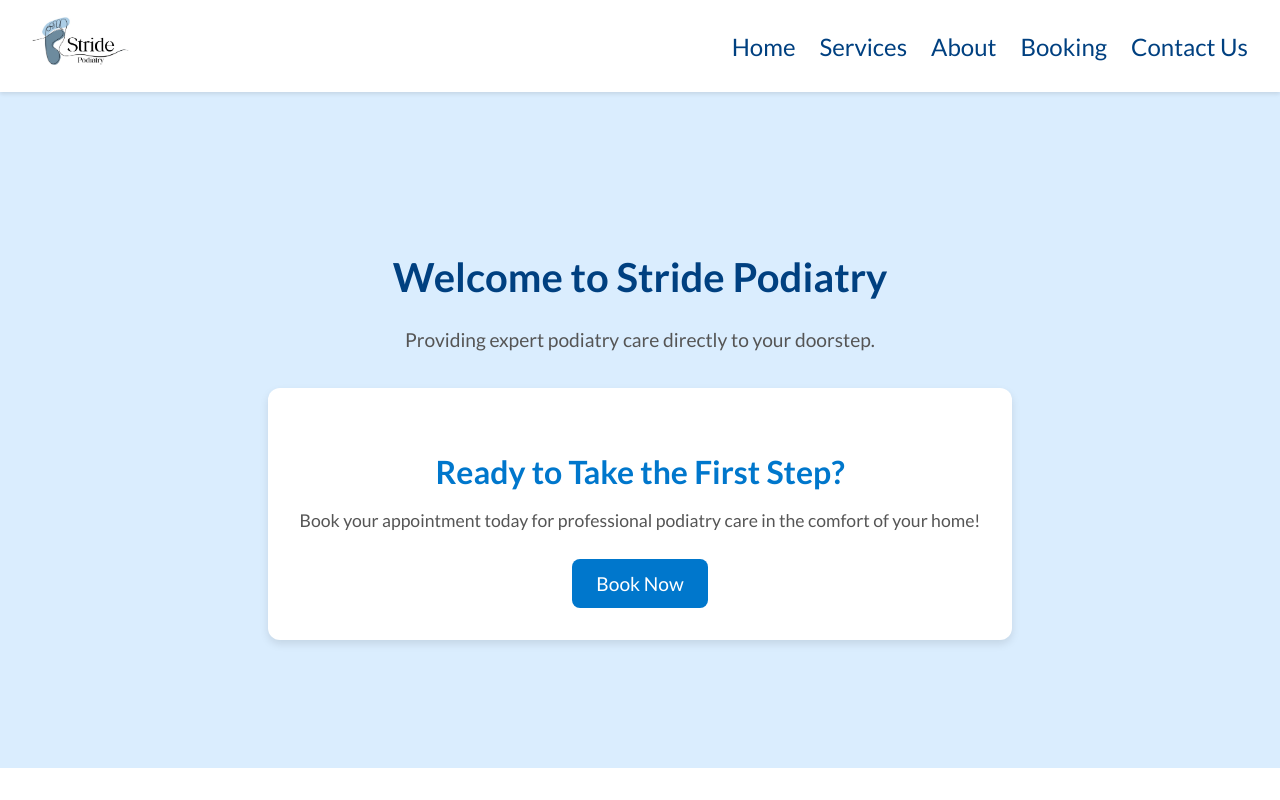
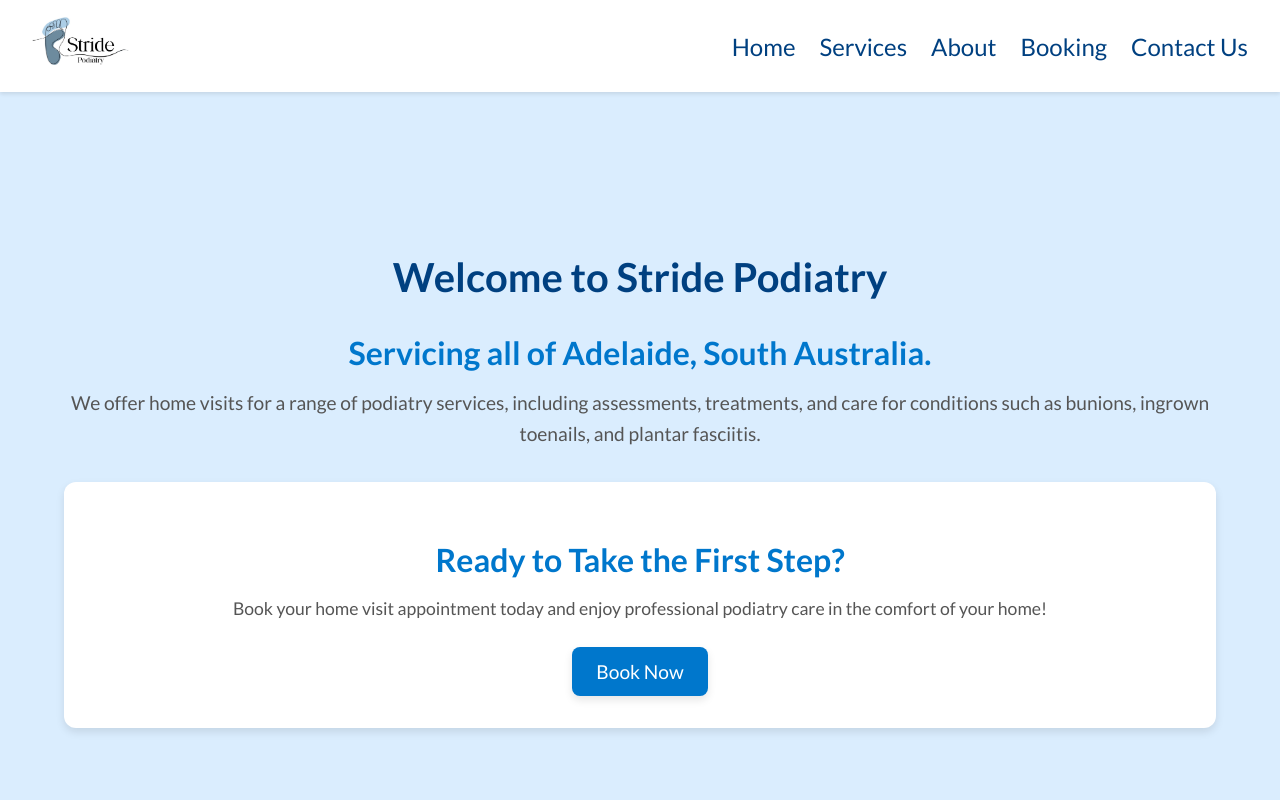
Before and after one commit to Looch8/stride-podiatry, a React (Vite) app: page / in a window 1280 px wide. Shown: the top 800 px of the page. Built offline with nearby package versions, Linux system fonts and the light colour scheme.

Commit message:
home page fix

```diff
--- a/src/pages/Home.jsx
+++ b/src/pages/Home.jsx
@@ -1,23 +1,27 @@
 import '../styles/Home.css';
+import { Link } from 'react-router-dom';
 
 const Home = () => {
 	return (
 		<main className="main-content">
 			<section className="home-section">
 				<h2>Welcome to Stride Podiatry</h2>
-				<p>Providing expert podiatry care directly to your doorstep.</p>
+				<h3>Servicing all of Adelaide, South Australia.</h3>
+				<p>
+					We offer home visits for a range of podiatry services,
+					including assessments, treatments, and care for conditions
+					such as bunions, ingrown toenails, and plantar fasciitis.
+				</p>
 				<div className="book-now">
-					<h3>Ready to Take the First Step?</h3>
+					<h2>Ready to Take the First Step?</h2>
 					<p>
-						Book your appointment today for professional podiatry
-						care in the comfort of your home!
+						Book your home visit appointment today and enjoy
+						professional podiatry care in the comfort of your home!
 					</p>
-					<a
-						href="https://stride-podiatry.au4.cliniko.com/bookings"
-						className="book-now-button"
-					>
+
+					<Link to="/booking" className="book-now-button">
 						Book Now
-					</a>
+					</Link>
 				</div>
 			</section>
 		</main>
--- a/src/styles/Home.css
+++ b/src/styles/Home.css
@@ -10,6 +10,12 @@
 	font-size: 2.5rem;
 	color: #004080;
 	margin-bottom: 1.5rem;
+}
+
+.home-section h3 {
+	font-size: 2rem;
+	color: #0077cc;
+	margin-bottom: 1rem;
 }
 
 .home-section p {
@@ -32,7 +38,7 @@
 	margin: 0 auto;
 }
 
-.book-now h3 {
+.book-now h2 {
 	font-size: 2rem;
 	color: #0077cc;
 	margin-bottom: 1rem;
@@ -53,11 +59,17 @@
 	background-color: #0077cc;
 	border-radius: 8px;
 	text-decoration: none;
-	transition: background-color 0.3s ease;
+	transition: background-color 0.3s ease, transform 0.3s ease;
+	box-shadow: 0 4px 8px rgba(0, 0, 0, 0.1);
 }
 
 .book-now-button:hover {
 	background-color: #005fa3;
+	transform: translateY(-2px);
+}
+
+.book-now-button:active {
+	transform: translateY(0);
 }
 
 /* Responsive Design */
@@ -70,16 +82,20 @@
 		font-size: 2rem;
 	}
 
+	.home-section h3 {
+		font-size: 1.5rem;
+	}
+
 	.home-section p {
 		font-size: 1rem;
 	}
 
-	.book-now h3 {
+	.book-now h2 {
 		font-size: 1.5rem;
 	}
 
 	.book-now p {
-		font-size: 0.9rem;
+		font-size: 1rem;
 	}
 
 	.book-now-button {
```
